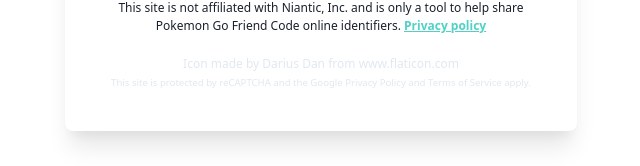
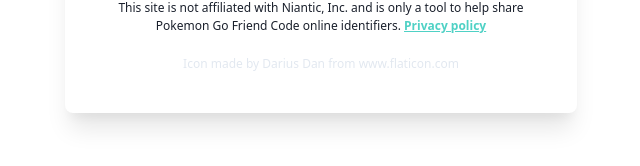
Before and after one commit to nikosalonen/pokego, a Nuxt app: page / in a window 1280 px wide. Shown: the part 511-677 px from the top of the page, without its empty margins (319-959 px from the left). Built offline with nearby package versions, Linux system fonts and the light colour scheme; no server answers.

Commit message:
more traces

```diff
--- a/layouts/default.vue
+++ b/layouts/default.vue
@@ -50,12 +50,6 @@
             >www.flaticon.com</a
           >
           <br />
-          <small
-            >This site is protected by reCAPTCHA and the Google
-            <a href="https://policies.google.com/privacy">Privacy Policy</a> and
-            <a href="https://policies.google.com/terms">Terms of Service</a>
-            apply.
-          </small>
         </div>
       </div>
     </div>
--- a/pages/index.vue
+++ b/pages/index.vue
@@ -135,9 +135,6 @@ export default {
     }
   },
   methods: {
-    // mounted() {
-    //   // this.$recaptcha.init()
-    // },
     checkLength(e) {
       // eslint-disable-next-line
       const id = e.target.id
```
